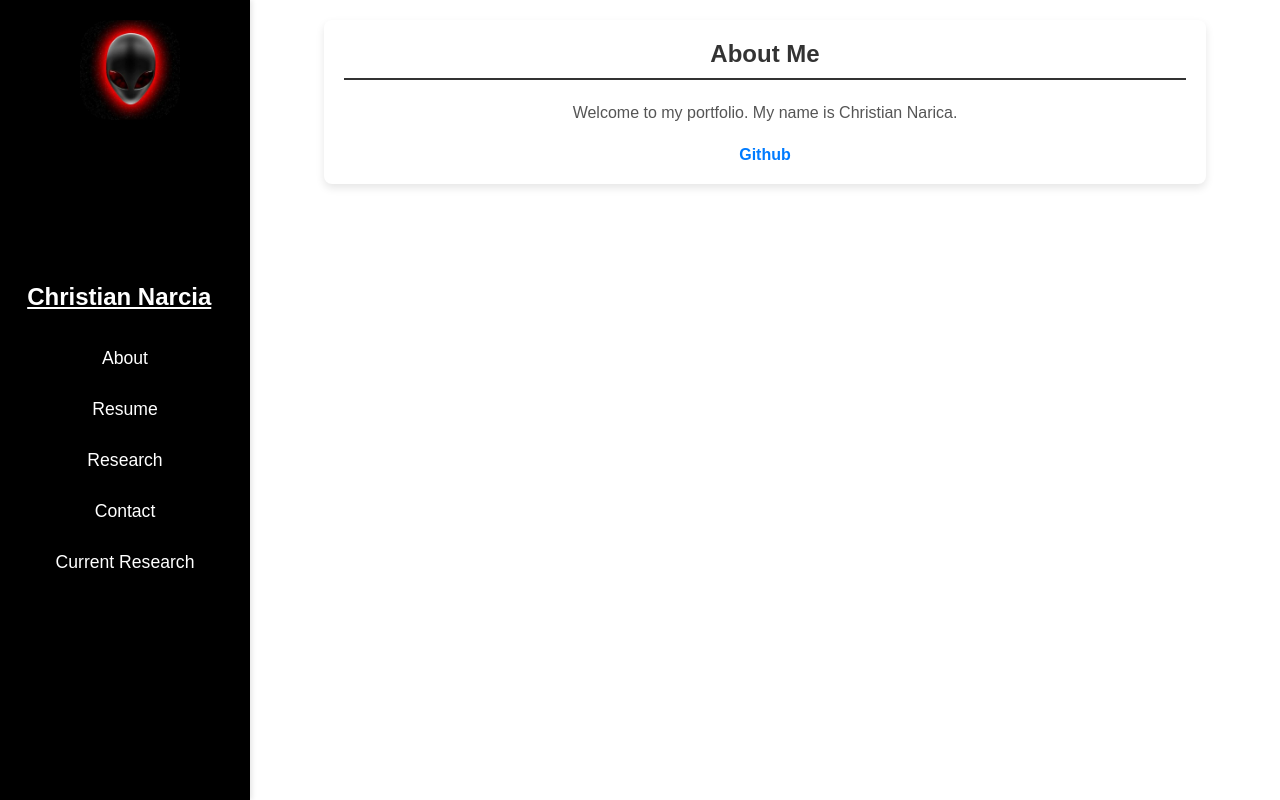
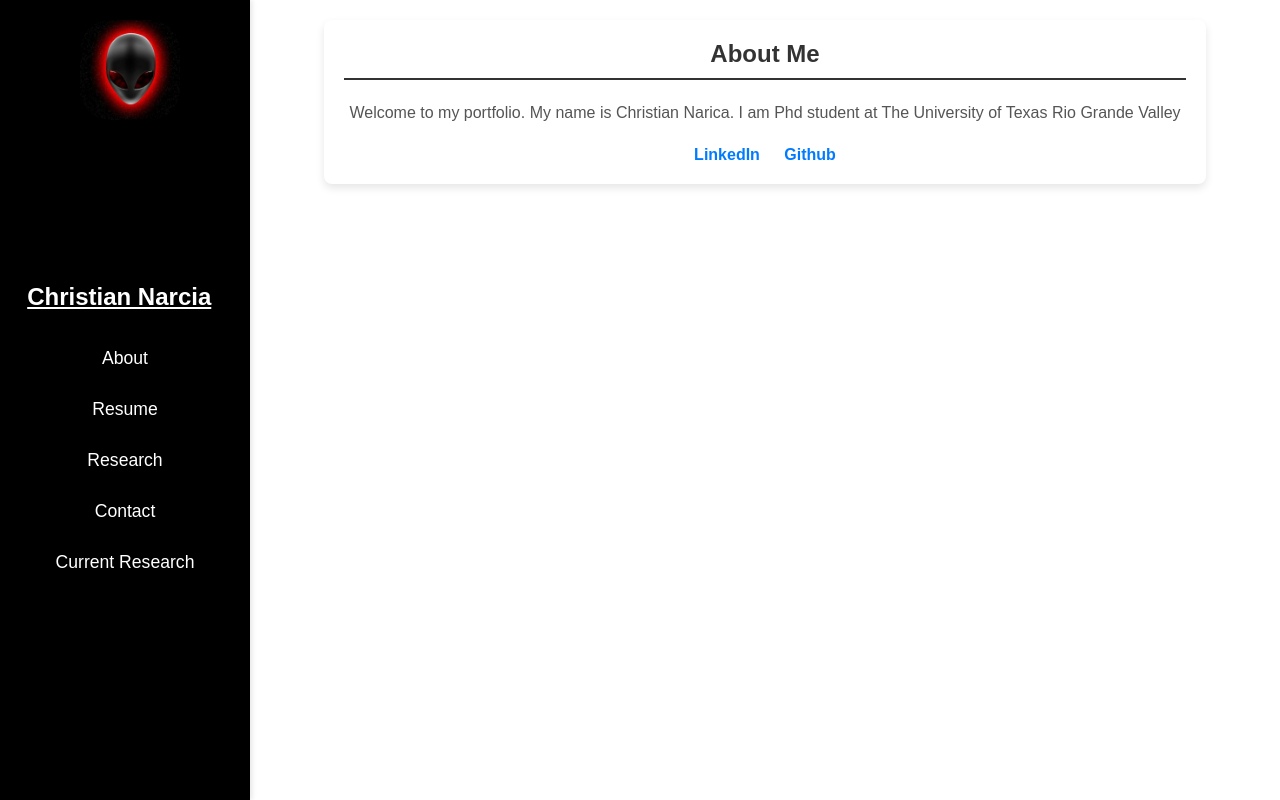
Before and after one commit to Christian-Narcia/Christian-Narcia.github.io, a plain HTML site: page index.html in a window 1280 px wide. Drawn offline with Linux system fonts and the light colour scheme.

Commit message:
linkedin link

```diff
--- a/index.html
+++ b/index.html
@@ -25,9 +25,9 @@
         <div class="content">
             <div id="about" class="content-section">
                 <h2>About Me</h2>
-                <p>Welcome to my portfolio. My name is Christian Narica.</p>
+                <p>Welcome to my portfolio. My name is Christian Narica. I am Phd student at The University of Texas Rio Grande Valley</p>
                 <div class="links">
-                    <!-- <a href="https://www.linkedin.com/in/yourprofile" target="_blank">LinkedIn</a> -->
+                    <a href="https://www.linkedin.com/in/christian-narcia/" target="_blank">LinkedIn</a>
                     <a href="https://github.com/Christian-Narcia" target="_blank">Github</a>
                 </div>
             </div>
```
